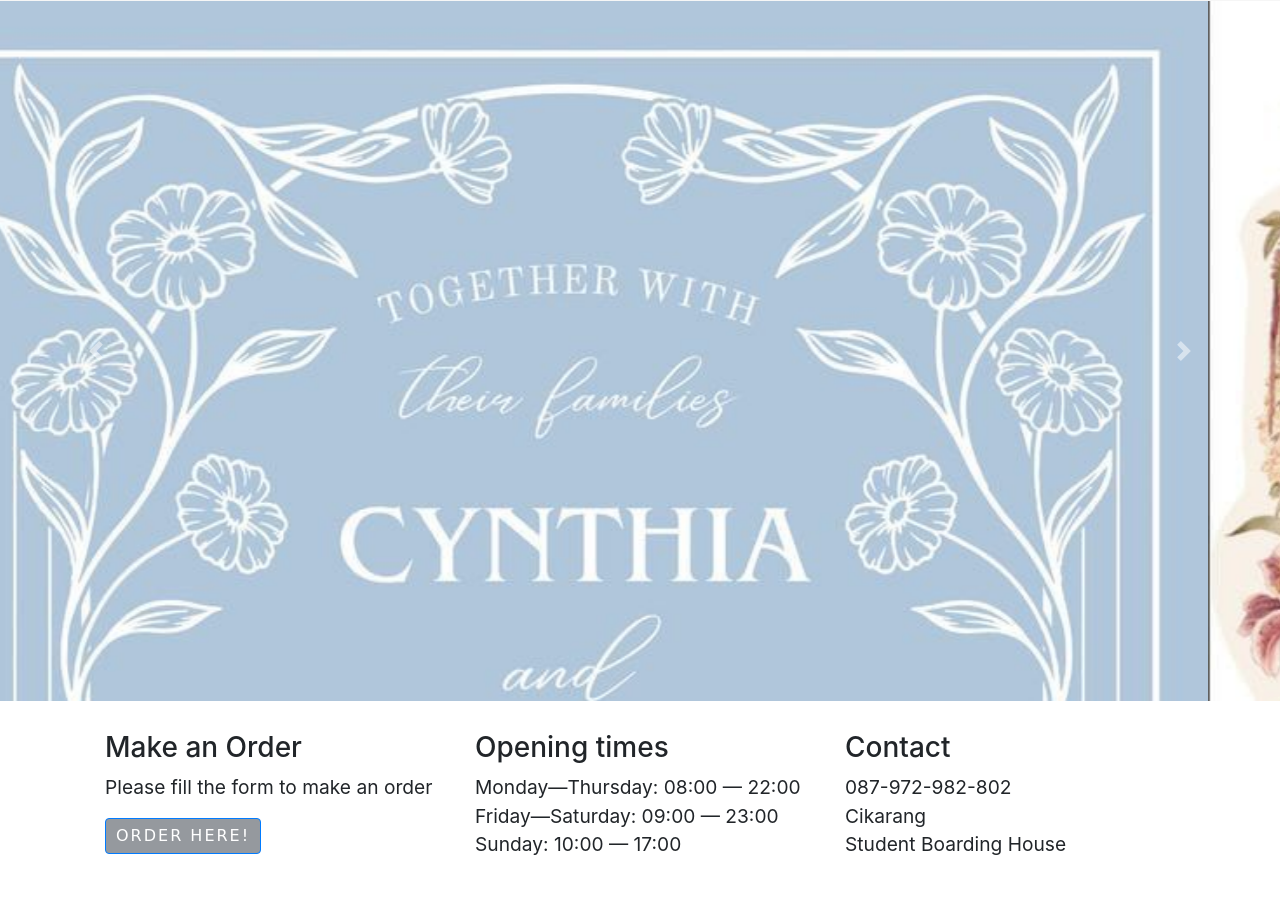
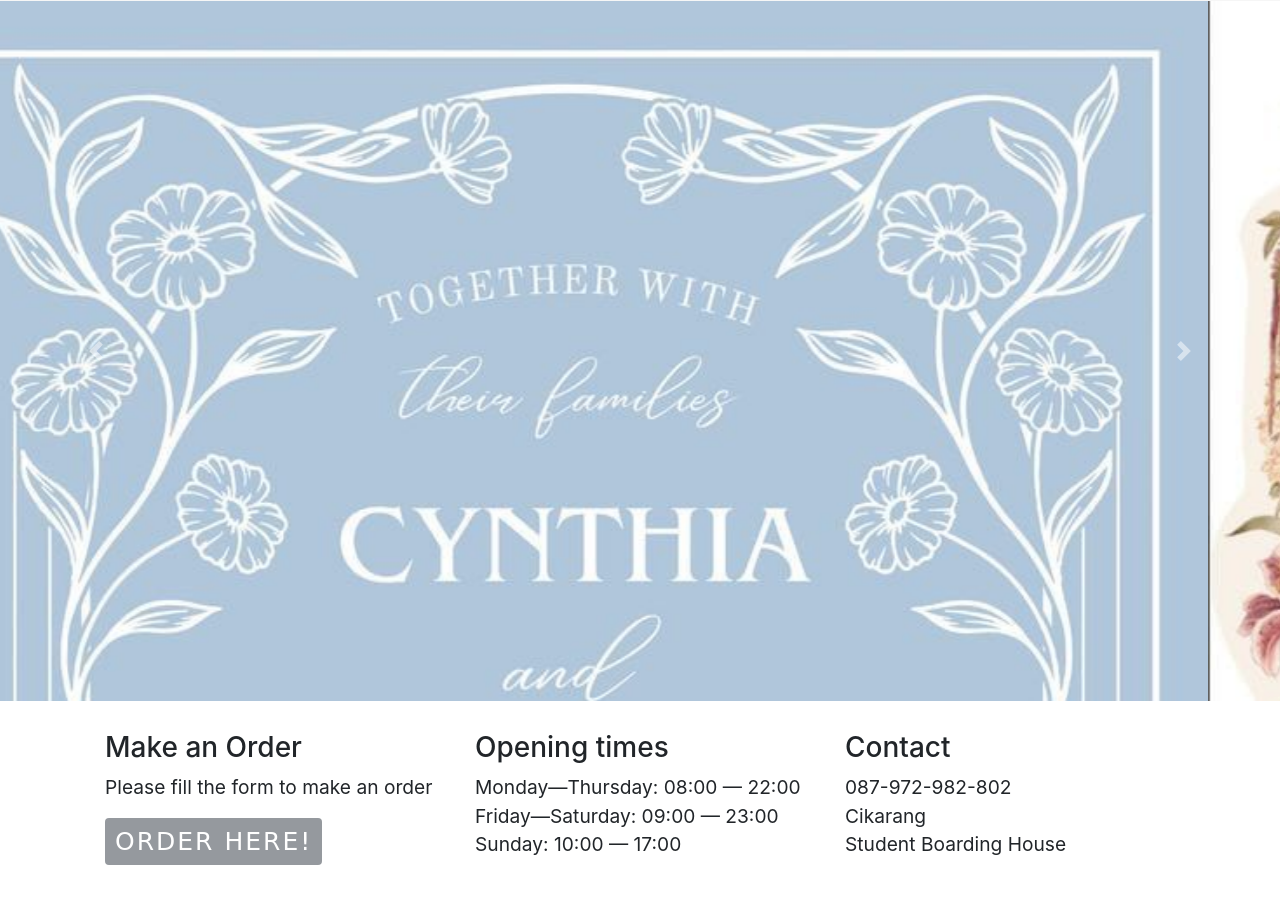
Before and after one commit to Pradz7/Digital-Invite, a plain HTML site: page index.html in a window 1280 px wide. Shown: the part 1437-2340 px from the top of the page. Drawn offline with nearby package versions, Linux system fonts and the light colour scheme; a web font is replaced by a local one.

Commit message:
style.css

```diff
--- a/style.css
+++ b/style.css
@@ -1,6 +1,4 @@
 @import url('https://fonts.googleapis.com/css?family=Big+Shoulders+Text:100,300,400,500,600,700,800,900&display=swap');
-
-/* font-family: 'Big Shoulders Text', cursive; */
 
 .nav-flex-row {
     display: flex;
@@ -11,6 +9,10 @@
     left: 0;
     width: 100%;
     padding: 0;
+}
+
+html {
+    scroll-behavior: smooth;
 }
 
 .nav-flex-row li {
@@ -104,14 +106,13 @@ a.link-to-book:hover {
 
 .btn.btn-primary {
     font-family: 'Big Shoulders Text', cursive;
-    color: #ffffff;
+    color: white;
     background-color: #95999e;
     text-transform: uppercase;
-    font-size: 16px;
+    font-size: 25px;
     padding: 5px 10px;
     letter-spacing: 2px;
-   ` border: 0;
-}
+    border: 0; }
 
 .btn.btn-primary:hover {
     background-color: #747474;
```
